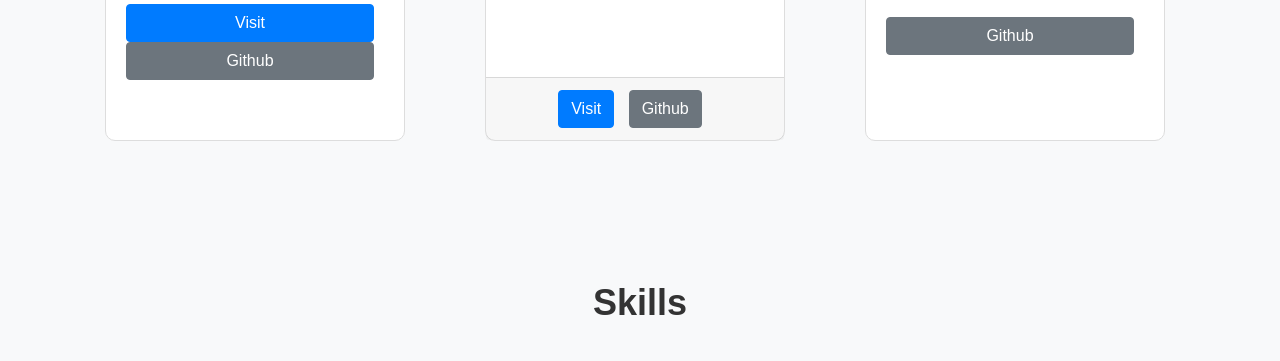
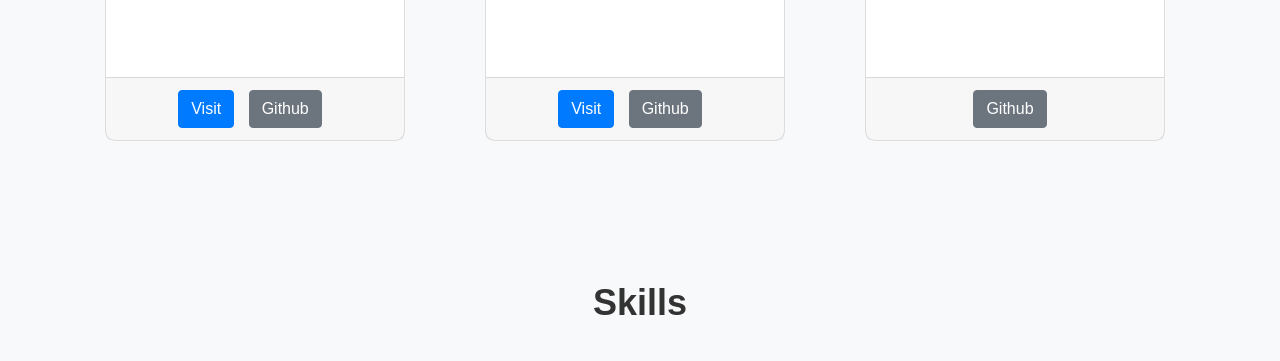
Before and after one commit to AmalprasadK1998/amalprasad.github.io, a plain HTML site: page index.html in a window 1280 px wide. Shown: the part 1323-1684 px from the top of the page. Drawn offline with nearby package versions, Linux system fonts and the light colour scheme.

Commit message:
Update index.html

```diff
--- a/index.html
+++ b/index.html
@@ -243,6 +243,8 @@
                             This machine learning system filters movies based on the "cosine similarity" of the contents(movie vectors) and recommends the top 4 similar movies.
                             "Bag of words" technique was used for vectorization of text data. The system was deployed using Streamlit library.
                         </p>
+                    </div>
+                    <div class="card-footer">
                         <a href="https://content-based-movie-recommender.streamlit.app/"
                         class="btn btn-primary">Visit</a>
                         <a href="https://github.com/AmalprasadK1998/content-based-movie-recommender.git"
@@ -276,7 +278,8 @@
                             Cleaned and transformed data using Power Query
                             Used SQL functionalities including joins and window functions to get relevant insights.
                         </p>
-
+                    </div>
+                    <div class="card-footer">
                         <a href="https://github.com/AmalprasadK1998/Pizza-Sales-Analysis-using-SQL.git" class="btn btn-secondary">Github</a>
                     </div>
                 </div>
```
